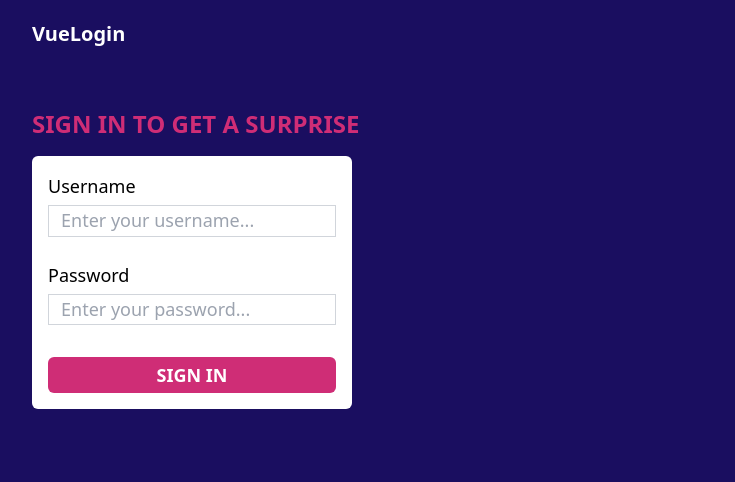
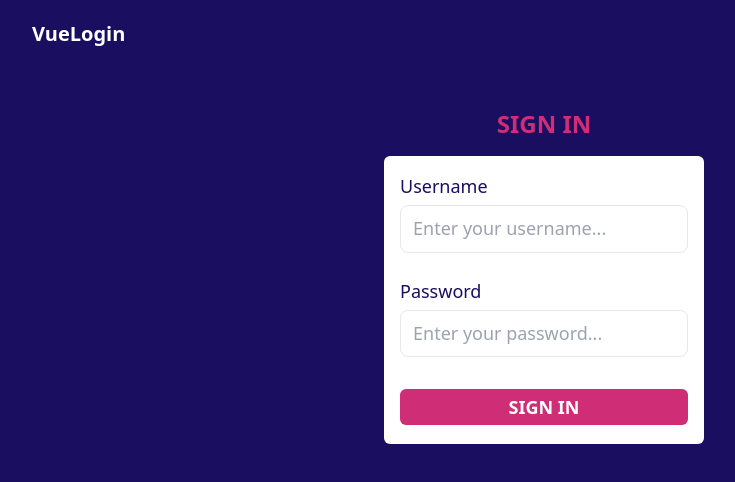
Before and after one commit to o-louis/Vue-Login, a Vue app: page /signin in a window 1280 px wide. Shown: the top 482 px of the page, without its empty margins (96-831 px from the left). Built offline with nearby package versions, Linux system fonts and the light colour scheme; no server answers.

Commit message:
refactor(style): Adjust display of the app

```diff
--- a/src/components/SignInForm.vue
+++ b/src/components/SignInForm.vue
@@ -1,7 +1,7 @@
 <template>
   <form
     @submit.prevent="onSubmit()"
-    class="max-w-xs p-4 text-black bg-white rounded-md"
+    class="w-full max-w-xs p-4 bg-white rounded-md text-darkBlue h-72"
   >
     <label for="username" class="flex flex-col"
       >Username
@@ -9,7 +9,7 @@
         type="text"
         name="username"
         placeholder="Enter your username..."
-        class="pl-3 mt-1 border border-gray-300"
+        class="py-2 pl-3 mt-1 border border-gray-200 rounded-lg"
         v-model="username"
       />
     </label>
@@ -20,7 +20,7 @@
         type="password"
         name="password"
         placeholder="Enter your password..."
-        class="pl-3 mt-1 border border-gray-300"
+        class="py-2 pl-3 mt-1 border border-gray-200 rounded-lg"
         v-model="password"
       />
     </label>
--- a/src/views/SignIn.vue
+++ b/src/views/SignIn.vue
@@ -1,10 +1,8 @@
 <template>
   <main
-    class="w-full max-w-screen-lg m-auto mt-10 text-lg leading-relaxed text-white"
+    class="flex flex-col items-center w-full max-w-screen-lg m-auto mt-10 text-lg leading-relaxed text-white"
   >
-    <h1 class="mb-4 text-2xl font-bold uppercase text-pink">
-      Sign In to get a surprise
-    </h1>
+    <h1 class="mb-4 text-2xl font-bold uppercase text-pink">Sign In</h1>
     <SignInForm @onSubmit="redirectToAccount" />
   </main>
 </template>
--- a/tailwind.config.js
+++ b/tailwind.config.js
@@ -5,6 +5,7 @@ module.exports = {
     extend: {
       colors: {
         pink: "#CF2D76",
+        darkBlue: "#1a0e60",
       },
     },
   },
```
